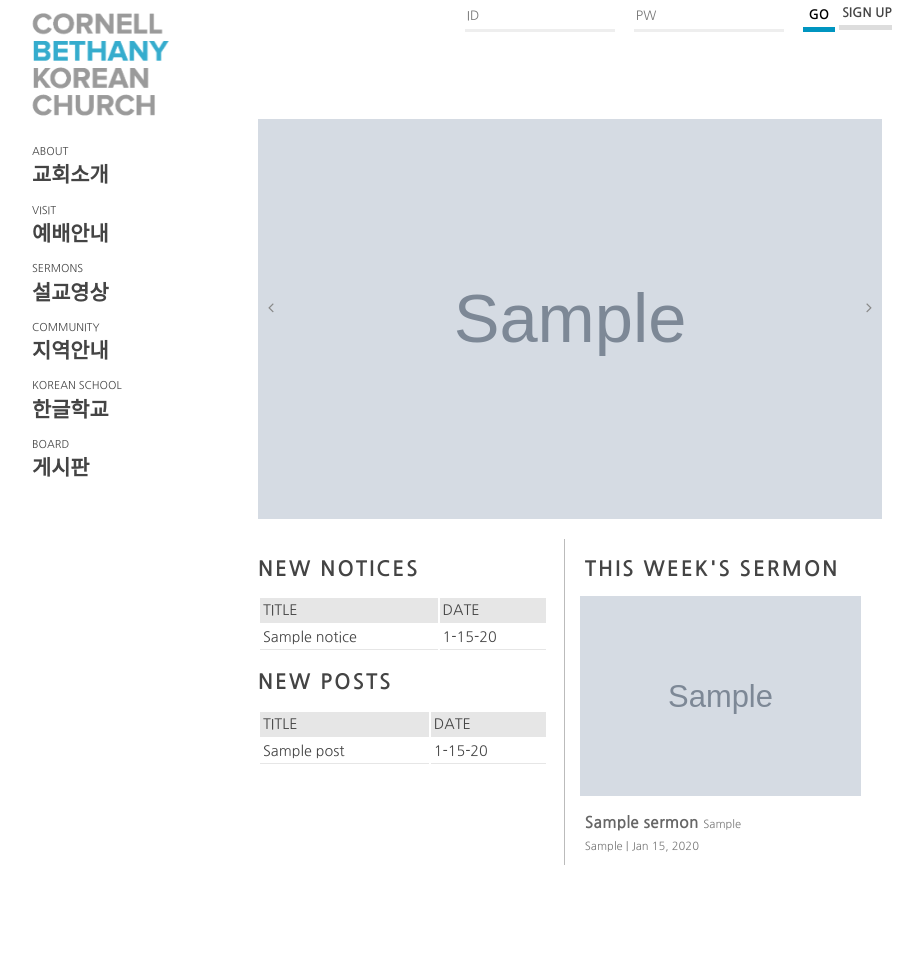
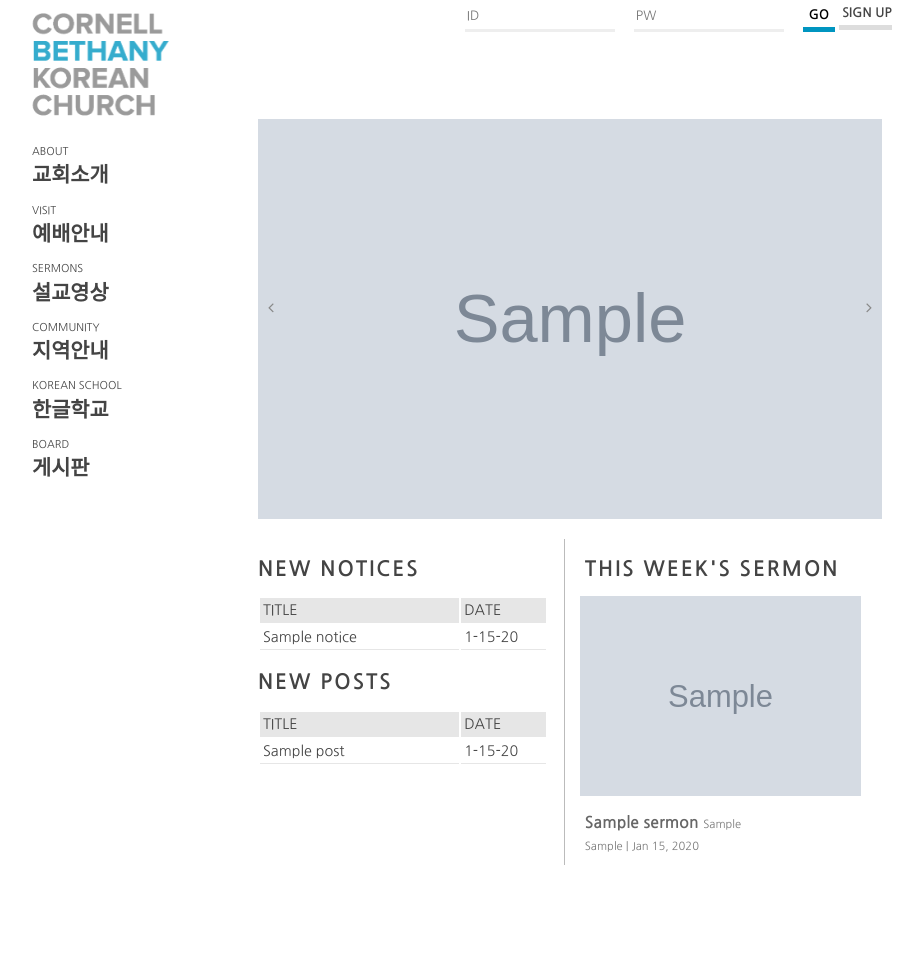
Before and after one commit to suchanlee/bethany, a Django app: page / in a window 1280 px wide. Shown: the part 26-989 px from the top of the page, without its empty margins (180-1103 px from the left). Run offline with Django 3.2, Linux system fonts and the light colour scheme; tables that the repository leaves empty hold one stand-in row (values such as "Sample post"); grey boxes marked "Sample" are stand-in pictures; some libraries are stand-ins or nearby versions.

Commit message:
home table date td width

```diff
--- a/bethany/static/css/main.css
+++ b/bethany/static/css/main.css
@@ -554,6 +554,9 @@ nav ul li .nav-english {
 .main-half-left .home-posttable-heading {
   background-color: #e6e6e6;
 }
+.main-half-left .home-posttable-date {
+  width: 30%;
+}
 .main-half-right {
   width: 50%;
 }
--- a/bethany/static/css/main.less
+++ b/bethany/static/css/main.less
@@ -613,6 +613,9 @@ nav {
 	.home-posttable-heading {
 		background-color: #e6e6e6;
 	}
+	.home-posttable-date {
+		width: 30%;
+	}
 }
 .main-half-right {
 	width: 50%;
--- a/bethany/templates/website/home.html
+++ b/bethany/templates/website/home.html
@@ -29,7 +29,7 @@
 			<table>
 				<tr class="home-posttable-heading">
 					<td>TITLE</td>
-					<td>DATE</td>
+					<td class="home-posttable-date">DATE</td>
 				</tr>
 			{% for n in notices %}
 			<tr>
@@ -42,7 +42,7 @@
 			<table>
 				<tr class="home-posttable-heading">
 					<td>TITLE</td>
-					<td>DATE</td>
+					<td class="home-posttable-date">DATE</td>
 				</tr>
 			{% for p in posts %}
 			<tr>
```
